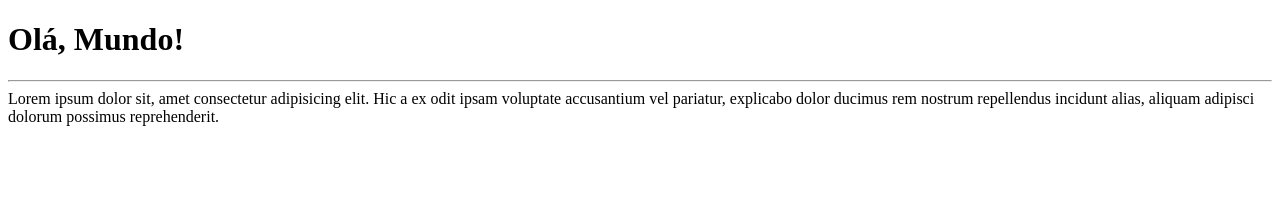
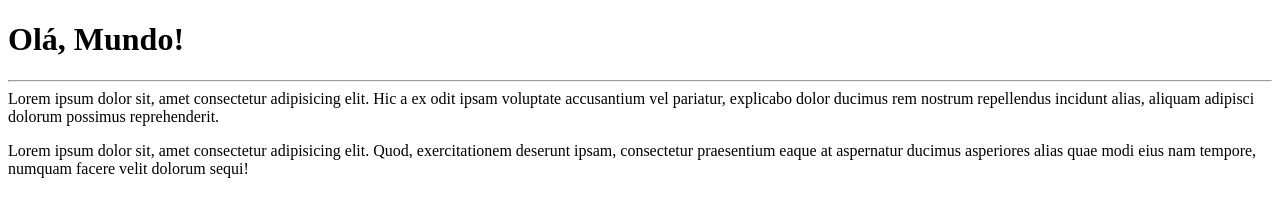
Before and after one commit to danielgoorjr/Repositorio1, a plain HTML site: page index.html in a window 1280 px wide. Drawn offline with Linux system fonts and the light colour scheme.

Commit message:
Adicionei um parágrafo

```diff
--- a/index.html
+++ b/index.html
@@ -14,6 +14,7 @@
     <hr>
     Lorem ipsum dolor sit, amet consectetur adipisicing elit. Hic a ex odit ipsam voluptate accusantium vel pariatur, explicabo dolor ducimus rem nostrum repellendus incidunt alias, aliquam adipisci dolorum possimus reprehenderit.
   </p>
+  <p>Lorem ipsum dolor sit, amet consectetur adipisicing elit. Quod, exercitationem deserunt ipsam, consectetur praesentium eaque at aspernatur ducimus asperiores alias quae modi eius nam tempore, numquam facere velit dolorum sequi!</p>
 </body>
 
 </html>
```
